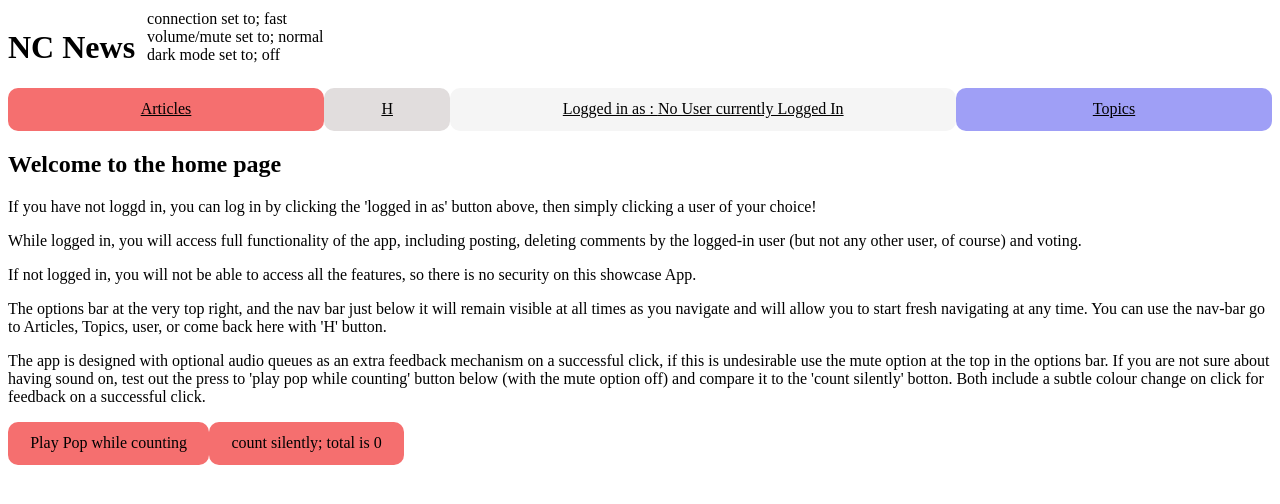
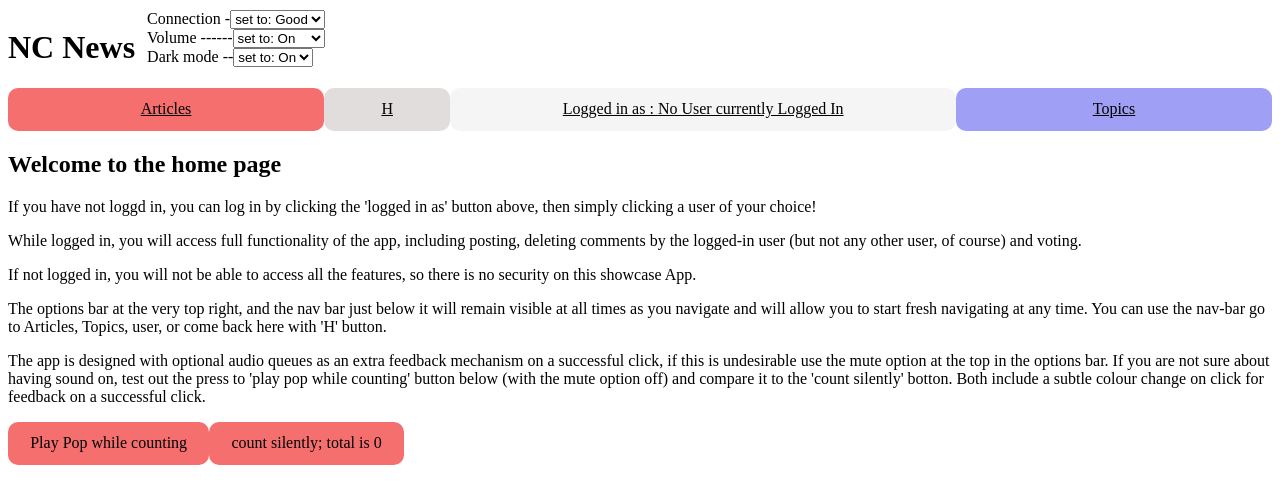
Before and after one commit to BigDaddyTarpon/NC-News-Front-End, a React (Vite) app: page / in a window 1280 px wide. Shown: the top 504 px of the page. Built offline with nearby package versions, Linux system fonts and the light colour scheme; a web font is replaced by a local one.

Commit message:
adds select to options bar, with focus enlargement for keyboard or mouse

```diff
--- a/src/App.css
+++ b/src/App.css
@@ -1,5 +1,9 @@
 .header {
   padding-right: 10px;
+}
+select:focus {
+  background-color: lightblue;
+  scale: 1.5;
 }
 
 .options-bar {
--- a/src/components/Header.jsx
+++ b/src/components/Header.jsx
@@ -3,9 +3,30 @@ function Header() {
     <div className="top-grid-container">
       <h1 className="header"> NC News</h1>
       <nav className="options-bar">
-        <div>connection set to; fast</div>
-        <div>volume/mute set to; normal</div>
-        <div>dark mode set to; off</div>
+        <form>
+        <label
+    >Connection -
+    <select name="Dark mode">
+      <option>set to: Good</option>
+      <option>set to: Slow</option>
+    </select>
+  </label>
+        <div>
+    Volume ------
+    <select name="Dark mode">
+      <option>set to: On</option>
+      <option>set to: Mute</option>
+    </select>
+  </div>
+
+  <label
+    >Dark mode --
+    <select name="Dark mode">
+      <option>set to: On</option>
+      <option>set to: Off</option>
+    </select>
+  </label>
+  </form>
       </nav>
     </div>
   );
```
